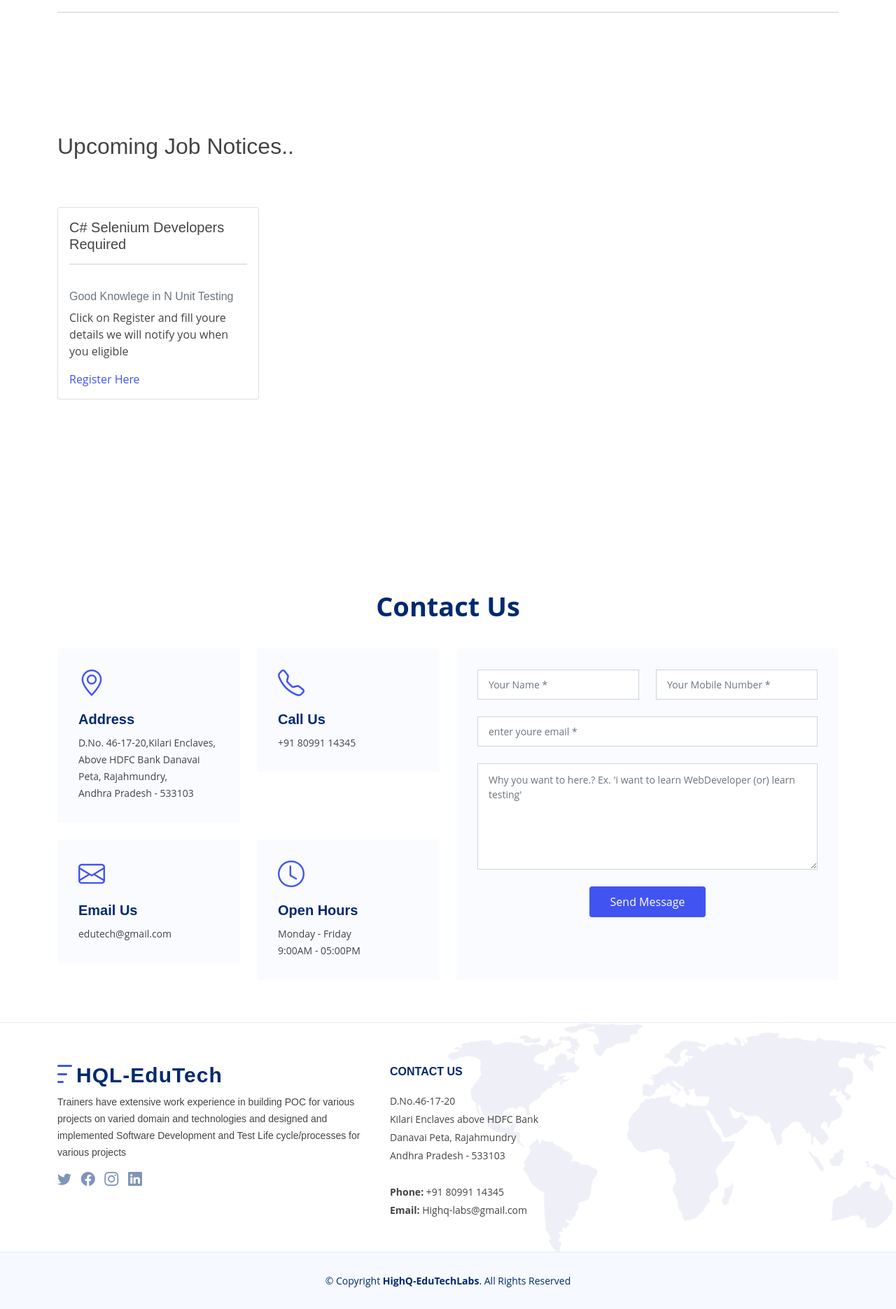
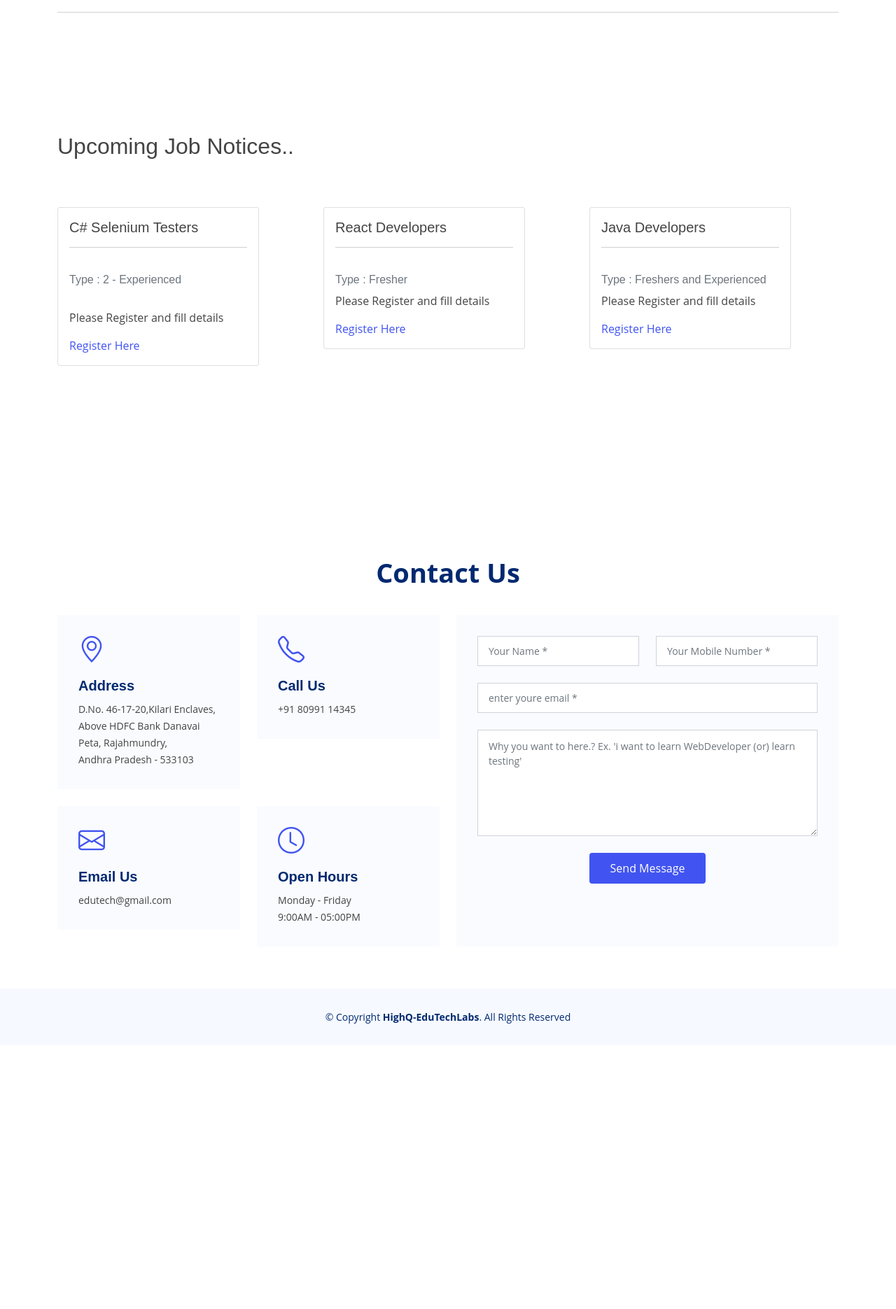
Before and after one commit to Nasar-tech/FinalEduTech, a PHP site: page / in a window 1280 px wide. Shown: the part 4440-6311 px from the top of the page at 70% size. After the commit the page ends 5903 px from the top, so only its background shows below. Run offline with PHP 8.4, Linux system fonts and the light colour scheme.

Commit message:
version2.3

```diff
--- a/assets/css/style.css
+++ b/assets/css/style.css
@@ -185,8 +185,8 @@ section {
 }
 
 .header .logo img {
-  max-height: 40px;
-  margin-right: 6px;
+  max-height: 60px;
+  margin-right: 2px;
 }
 
 .header .logo span {
--- a/contact.php
+++ b/contact.php
@@ -9,7 +9,6 @@ $conn=new mysqli('localhost','root','','contact');
 if($conn->connect_error){
     die('Connection Failed :'. $conn->connect_error);
 
-    echo 'fail';
 }else{
     $stmt=$conn->prepare("insert into students (Name,Number,Email,Message) values(?,?,?,?)");
     $stmt->bind_param("siss",$name,$number,$email,$message);
@@ -17,7 +16,7 @@ if($conn->connect_error){
     echo "Registration Successful..";
     $stmt->close();
     $conn->close();
-    echo "alert('Thanks for youre response')";
+
 }
 
 ?>
--- a/index.html
+++ b/index.html
@@ -18,8 +18,8 @@
     />
 
     <!-- Favicons -->
-    <link rel="icon" href="./assets/img/logo1.ico" type="image/x-icon"/>
-<link rel="shortcut icon" href="./assets/img/logo1.ico" type="image/x-icon"/>
+    <link rel="icon" href="./assets/img/EduTech_Logo.png" type="image/x-icon" sizes="16X16 32X32"/>
+<link rel="shortcut icon" href="./assets/img/EduTech_Logo.png" type="image/x-icon" sizes="16X16 32X32"/>
 
     <!-- Google Fonts -->
 
@@ -64,8 +64,10 @@
         "
       >
         <a href="index.html" class="logo d-flex align-items-center">
+
           <img src="assets/img/logo.png" alt="" />
-          <span>HQL-Edu-Tech</span>
+          <img src="assets/img/highqlabs.jpg" alt="logo" class="highqlogo" />
+
         </a>
 
         <nav id="navbar" class="navbar">
@@ -630,26 +632,81 @@
       <br/>
       <div class="container" id="careers">
         <b><h2>Upcoming Job Notices..</h2></b>
+        <div class="row">
+
+<!-- Interview 1 -->
           <div class="col-lg-4 col-md-6 col-sm-10 col-10">
             <section id="careers">
               <div class="card" style="width:18rem">
                 <div class="card-body">
-                <h5 class="card-title">C# Selenium Developers Required</h5>
+                  <h5 class="card-title">C# Selenium Testers</h5>
                   <hr />
                   <br />
 
                   <h6 class="card-subtitle mb-2 text-muted">
-                  Good Knowlege in N Unit Testing
+                     Type :  2 - Experienced
                   </h6>
+                  <br />
                   <p class="card-text">
-                  Click on Register and fill youre details we will notify you
-                  when you eligible
+                    Please Register and fill details
                   </p>
                   <a href="#" class="card-link">Register Here</a>
                 </div>
               </div>
             </section>
           </div>
+
+
+
+          <!-- Interview 2 -->
+          <div class="col-lg-4 col-md-6 col-sm-10 col-10">
+            <section id="careers">
+              <div class="card" style="width:18rem">
+                <div class="card-body">
+                  <h5 class="card-title">React Developers</h5>
+                  <hr />
+                  <br />
+
+                  <h6 class="card-subtitle mb-2 text-muted">
+                    Type : Fresher
+                  </h6>
+                  <p class="card-text">
+                    Please Register and fill details
+                  </p>
+                  <a href="#" class="card-link">Register Here</a>
+                </div>
+              </div>
+            </section>
+          </div>
+
+          <!-- Interview 3 -->
+          <div class="col-lg-4 col-md-6 col-sm-10 col-10">
+            <section id="careers">
+              <div class="card" style="width:18rem">
+                <div class="card-body">
+                  <h5 class="card-title">Java Developers</h5>
+                  <hr />
+                  <br />
+
+                  <h6 class="card-subtitle mb-2 text-muted">
+                    Type : Freshers and Experienced
+                  </h6>
+                  <p class="card-text">
+                    Please Register and fill details
+                  </p>
+                  <a href="#" class="card-link">Register Here</a>
+                </div>
+              </div>
+            </section>
+          </div>
+
+
+
+
+
+
+        </div>
+
       </div>
 <br/>
 <br/>
@@ -757,10 +814,12 @@
 
                     <div class="loading">Loading</div>
 
-                    <div class="error-message"></div>
+                    <div class="error-message">
+
+                    </div>
 
                     <div class="sent-message">
-                      Your message has been sent. Thank you!
+
                     </div>
 
                     <button type="submit">Send Message</button>
@@ -783,53 +842,7 @@
 
     <!-- ======= Footer ======= -->
     <footer id="footer" class="footer">
-      <div class="footer-top">
-        <div class="container">
-          <div class="row gy-4">
-            <div class="col-lg-5 col-md-12 footer-info">
-              <a href="index.html" class="logo d-flex align-items-center">
-                <img src="assets/img/logo.png" alt="" />
-                <span>HQL-EduTech</span>
-              </a>
-              <p>
-                Trainers have extensive work experience in building POC for
-                various projects on varied domain and technologies and designed
-                and implemented Software Development and Test Life
-                cycle/processes for various projects
-              </p>
-              <div class="social-links mt-3">
-                <a href="#" class="twitter"><i class="bi bi-twitter"></i></a>
-                <a href="#" class="facebook"><i class="bi bi-facebook"></i></a>
-                <a href="#" class="instagram"
-                  ><i class="bi bi-instagram bx bxl-instagram"></i
-                ></a>
-                <a href="#" class="linkedin"
-                  ><i class="bi bi-linkedin bx bxl-linkedin"></i
-                ></a>
-              </div>
-            </div>
 
-
-            <div
-              class="
-                col-lg-3 col-md-12
-                footer-contact
-                text-center text-md-start
-              "
-            >
-              <h4>Contact Us</h4>
-              <p>
-                D.No.46-17-20 <br />
-                Kilari Enclaves above HDFC Bank<br />
-                Danavai Peta, Rajahmundry<br />
-                Andhra Pradesh - 533103 <br /><br />
-                <strong>Phone:</strong> +91 80991 14345 <br />
-                <strong>Email:</strong> Highq-labs@gmail.com<br />
-              </p>
-            </div>
-          </div>
-        </div>
-      </div>
 
       <div class="container">
         <div class="copyright">
```
Also changed, not shown: assets/img/EduTech_Logo.png (added), assets/img/highqlabs.jpg (added). Lines whose indentation alone changed are shown as unchanged.
